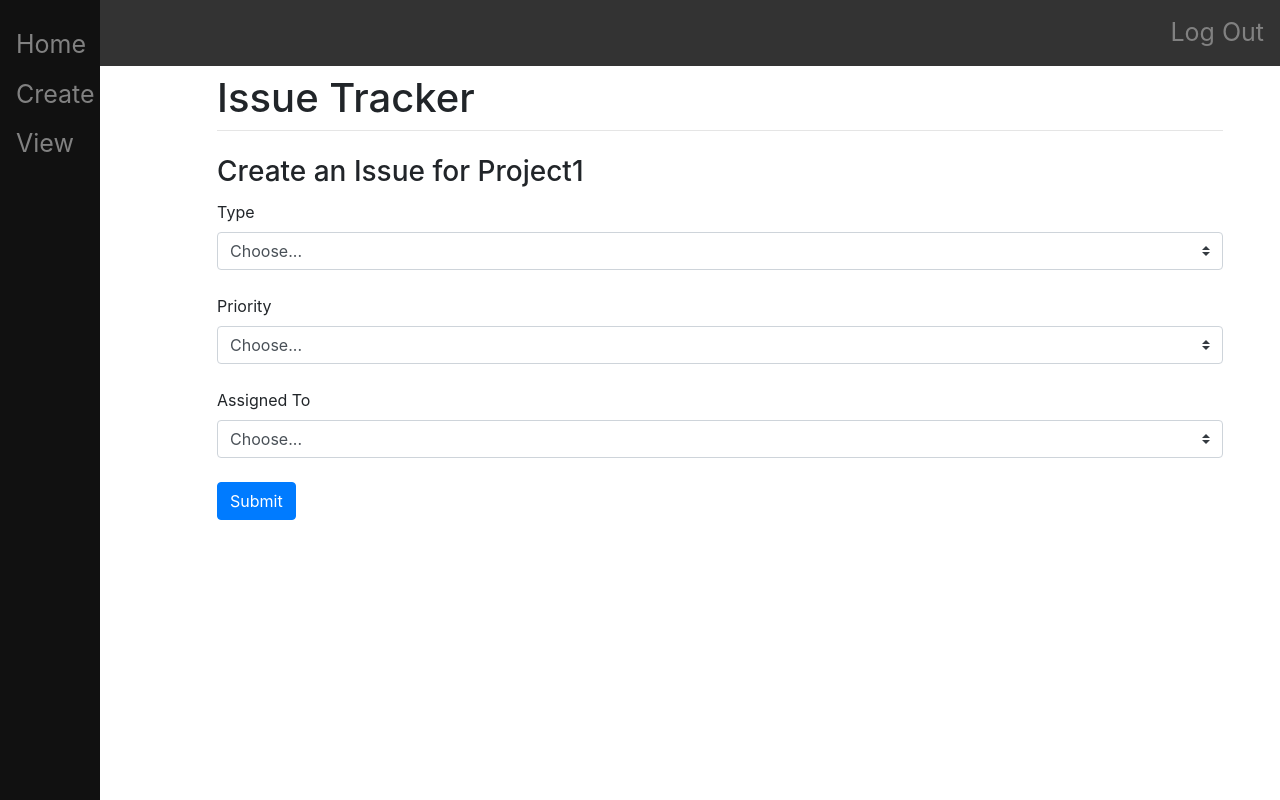
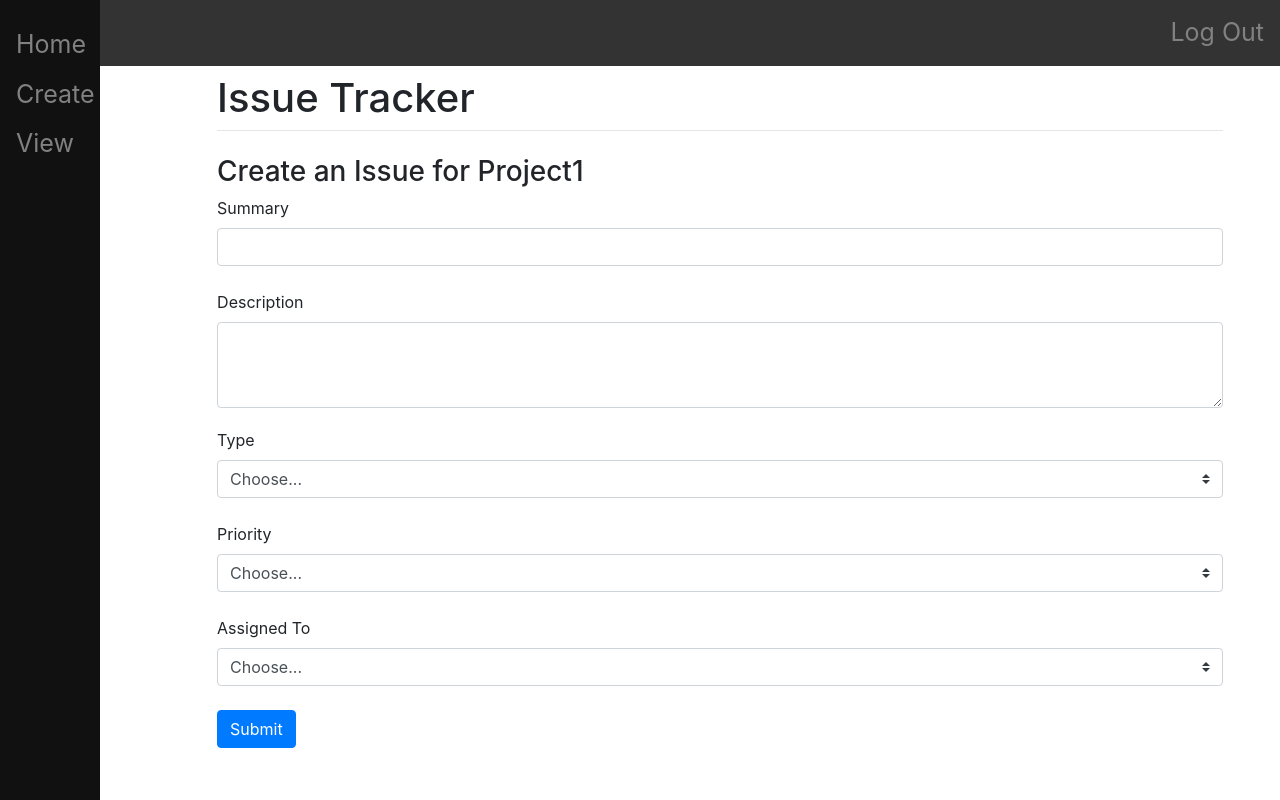
Before and after one commit to shayonghoshroy/issue-tracker, a Django app: page /project/1/issue/ in a window 1280 px wide. Run offline with Django 3.2, Linux system fonts and the light colour scheme; a user stored in the database is signed in; data comes from the database, SQL or seed files in the repository; both versions use the stored data as it was after the commit; some libraries are stand-ins or nearby versions.

Commit message:
added summary and description to issue model and issue.html

```diff
--- a/mysite/main/models.py
+++ b/mysite/main/models.py
@@ -49,6 +49,8 @@ class Project(models.Model):
 
 class Issue(models.Model):
     project = models.ForeignKey(Project, on_delete=models.CASCADE)
+    summary = models.CharField(max_length=200)
+    description = models.CharField(max_length=1000)
     type = models.CharField(
         max_length = 4,
         choices = (
--- a/mysite/main/templates/main/issue.html
+++ b/mysite/main/templates/main/issue.html
@@ -12,8 +12,18 @@ Issue
             {% csrf_token %}
 
             <div class="form-group">
+                <label for="exampleIssueSummary1">Summary</label>
+                <input type="text" name="summary" class="form-control" id="exampleIssueSummary1" aria-describedby="summaryHelp" required><br>
+
+                <label for="exampleIssueDescription1">Description</label>
+                <textarea class="form-control" name="description" class="form-control" rows="3" required></textarea>
+            </div>
+
+
+
+            <div class="form-group">
                 <label class="my-1 mr-2" for="type">Type</label>
-                <select name="type" class="custom-select my-1 mr-sm-2" id="inlineFormCustomSelectPref">
+                <select name="type" class="custom-select my-1 mr-sm-2" id="inlineFormCustomSelectPref" required>
                     <option selected>Choose...</option>
                     <option name="task">task</option>
                     <option name="bug">bug</option>
--- a/mysite/main/templates/main/project.html
+++ b/mysite/main/templates/main/project.html
@@ -12,11 +12,11 @@ Project
             {% csrf_token %}
             <div class="form-group">
                 <label for="exampleProjectName1">Name</label>
-                <input type="text" name="name" class="form-control" id="exampleProjectName1" aria-describedby="nameHelp" placeholder="Enter a project name">
+                <input type="text" name="name" class="form-control" id="exampleProjectName1" aria-describedby="nameHelp" placeholder="Enter a project name" required>
             </div>
             <div class="form-group">
                 <label for="exampleProjectDescription1">Description</label>
-                <input type="text" name="description" class="form-control" id="exampleDescriptionName1" aria-describedby="descriptionHelp" placeholder="Describe your project">
+                <input type="text" name="description" class="form-control" id="exampleDescriptionName1" aria-describedby="descriptionHelp" placeholder="Describe your project" required>
             </div>
             <label for="exampleMember1">Members</label>
             <br>
```
Also changed, not shown: mysite/db.sqlite3, mysite/main/migrations/0010_auto_20210531_2204.py (added).
